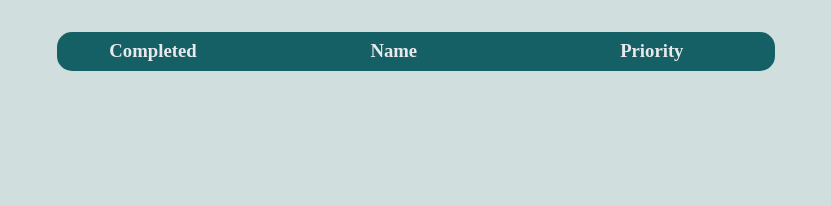
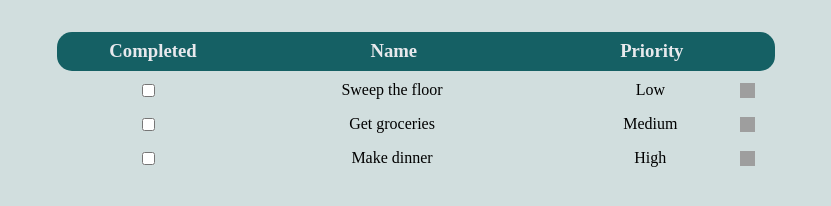
Before and after one commit to agprett/f37-EOD-project, a plain HTML site: page index.html in a window 1280 px wide. Shown: the part 136-342 px from the top of the page, without its empty margins (224-1055 px from the left). Drawn offline with Linux system fonts and the light colour scheme; grey boxes are pictures that could not be loaded.

Commit message:
set up so tasks to autodisplay

```diff
--- a/index.html
+++ b/index.html
@@ -33,7 +33,18 @@
         <h3 class="task-priority">Priority</h3>
       </div>
 
-      <div id="task-display"></div>
+      <div id="task-display">
+        <div class="task">
+          <input type="checkbox" class="task-completed"/>
+          <p class="task-name">Make Dinner</p>
+          <p class="task-priority">High</p>
+          <img
+            class='trash-can'
+            src='https://www.freeiconspng.com/thumbs/trash-can-icon/trash-can-icon-26.png'
+            alt='trash'
+          />
+        </div>
+      </div>
     </section>
 
     <script src="./index.js"></script>
--- a/index.js
+++ b/index.js
@@ -10,6 +10,27 @@ let tasks = [task1, task2, task3]
 
 console.log(tasks)
 
+const buildTasks = (tasks) => {
+  let tasksDisplay = document.getElementById('task-display')
+  tasksDisplay.innerHTML = ''
+
+  tasks.forEach((task) => {
+    let newTask = document.createElement('div')
+    newTask.classList.add('task')
+
+    newTask.innerHTML = `<input type="checkbox" class="task-completed"/>
+    <p class="task-name">${task.name}</p>
+    <p class="task-priority">${task.priority}</p>
+    <img
+      class='trash-can'
+      src='https://www.freeiconspng.com/thumbs/trash-can-icon/trash-can-icon-26.png'
+      alt='trash'
+    />`
+
+    tasksDisplay.appendChild(newTask)
+  })
+}
+
 const addTask = (event) => {
   event.preventDefault()
 
@@ -19,7 +40,9 @@ const addTask = (event) => {
   const newTask = {name: name.value, priority: priority.value, status: false}
 
   tasks.push(newTask)
-  console.log(tasks)
+  buildTasks(tasks)
 }
 
 newTaskForm.addEventListener('submit', addTask)
+
+buildTasks(tasks)
```
